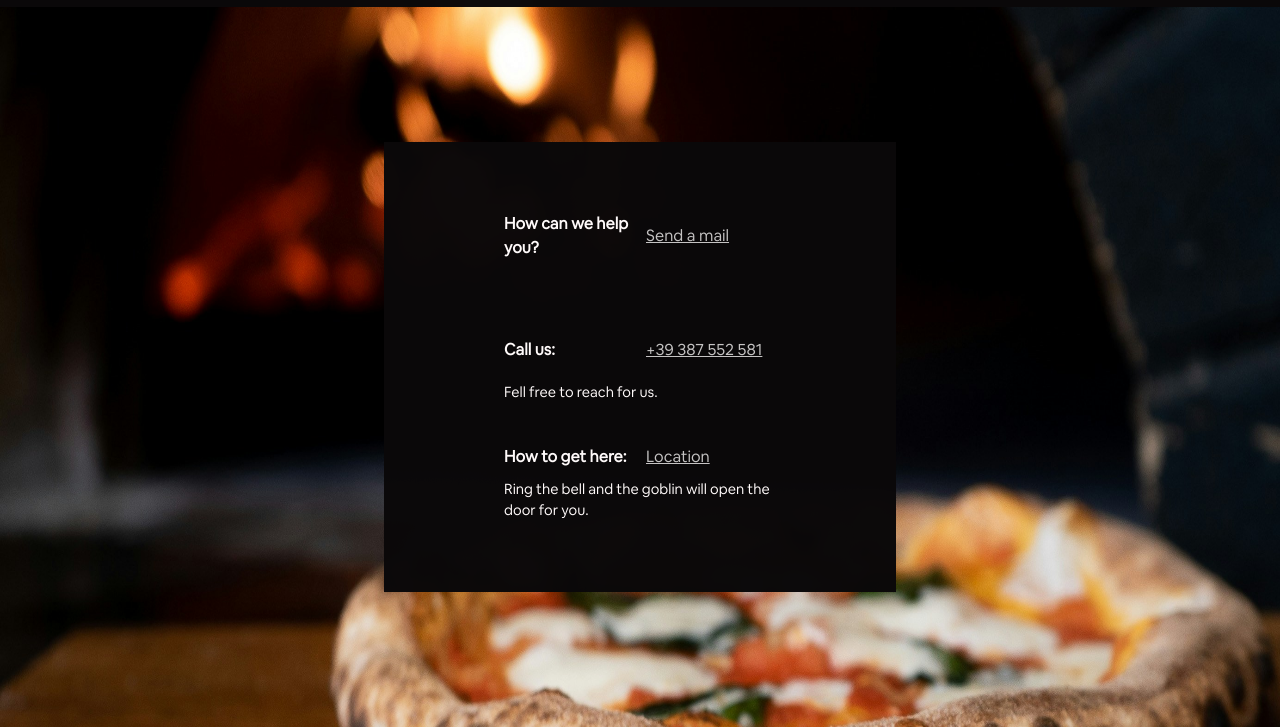
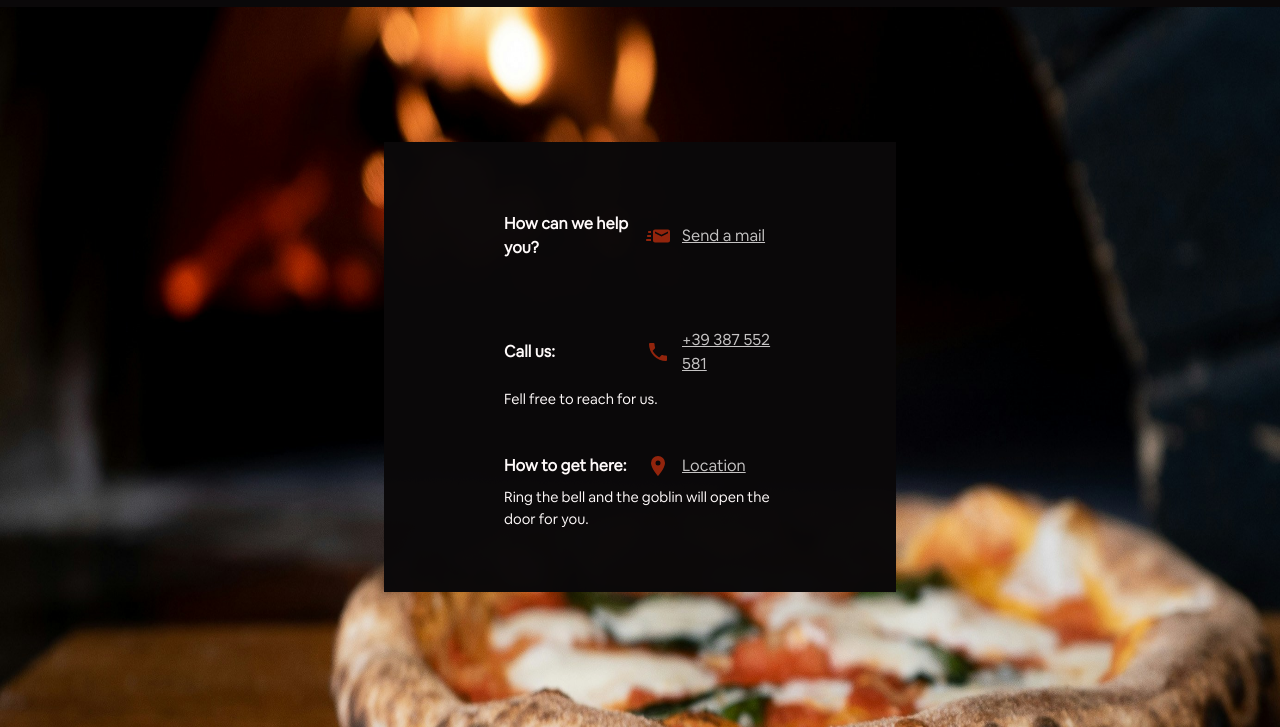
Before and after one commit to JodieFlacko/Restaurant-Page, a website built with webpack: page src/template.html in a window 1280 px wide. Both pictures are taken after a click on the button "CONTACTS". Shown: the part 73-800 px from the top of the page. Built offline with nearby package versions, Linux system fonts and the light colour scheme.

Commit message:
style: contatcs

```diff
--- a/src/contacts-load.js
+++ b/src/contacts-load.js
@@ -1,4 +1,7 @@
-import { setLinkAttributes } from "./location-load";
+import { createIconDiv } from ".";
+import mapMarkerIcon from "./images/map-marker.svg";
+import phoneMarkerIcon from "./images/phone.svg";
+import mailMarkerIcon from "./images/email-fast.svg";
 
 export function contactsLoad(content){
     if(content.classList.value !== "contacts") content.classList.value = "contacts";
@@ -10,41 +13,43 @@ export function contactsLoad(content){
   const contactItems = [
     {
       title: "How can we help you?",
-      link: " Send a mail",
-      href: "mailto: random@mail.com"
+      text: " Send a mail",
+      href: "mailto: random@mail.com",
+      desc: "",
+      src: mailMarkerIcon,
     },
 
     {
       title: "Call us:",
-      link: "+39 387 552 581",
+      text: "+39 387 552 581",
       href: "tel: +39 387 552 581",
       desc: "Fell free to reach for us.",
+      src: phoneMarkerIcon,
     },
 
     {
       title: "How to get here:",
-      link: "Location",
+      text: "Location",
       href: "https://www.google.com/maps/dir//Via+Castel+Cicala,+80035+Nola+NA/@40.9206686,14.5453948,1642m/data=!3m2!1e3!4b1!4m9!4m8!1m0!1m5!1m1!1s0x133bb3e4504a3a4f:0xc428584518e78525!2m2!1d14.5505447!2d40.9206606!3e2?entry=ttu&g_ep=EgoyMDI1MDMxMi4wIKXMDSoJLDEwMjExNDUzSAFQAw%3D%3D",
       desc: "Ring the bell and the goblin will open the door for you.",
+      src: mapMarkerIcon,
     },
   ];
 
   for (let item of contactItems){
     const itemDiv = document.createElement("div");
     const title = document.createElement("span");
-    const link = document.createElement("a");
+    const iconDiv = createIconDiv(item.src, item.text, item.href);
     const desc = document.createElement("p");
     const strong = document.createElement("strong");
 
 
     title.textContent = item.title;
-    link.textContent = item.link;
-    setLinkAttributes(item.href, link);
     desc.textContent = item.desc;
 
     itemDiv.appendChild(strong)
     strong.appendChild(title);
-    itemDiv.appendChild(link);
+    itemDiv.appendChild(iconDiv);
     itemDiv.appendChild(desc);
 
     container.appendChild(itemDiv);
--- a/src/index.js
+++ b/src/index.js
@@ -25,3 +25,36 @@ pageLoad(content);
     }
   }
 })()
+
+export function createIconDiv(src, text, href){
+  const iconDiv = document.createElement("div");
+  const imgIcon = document.createElement("img");
+  const imgLink = createLink(href, text);
+  imgIcon.setAttribute("src", src);
+  iconDiv.appendChild(imgIcon);
+  iconDiv.appendChild(imgLink);
+  return iconDiv;
+}
+
+function setLinkAttributes(href, element){
+  const attributes = {
+    href,
+    target: "_blank",
+    rel: "noopener noreferrer",
+  };
+  const pattern = /^https:\/\/www.google.com\/maps/;
+  if(pattern.test(href)){
+    for(let property in attributes){
+      element.setAttribute(property, attributes[property]);
+    };
+    return;
+  }
+  element.setAttribute("href", href);
+}
+
+function createLink(href, text){
+  const link = document.createElement("a");
+  setLinkAttributes(href, link);
+  link.textContent = text;
+  return link;
+}
--- a/src/location-load.js
+++ b/src/location-load.js
@@ -1,3 +1,4 @@
+import { createIconDiv } from ".";
 import mapMarkerIcon from "./images/map-marker.svg"
 import phoneMarkerIcon from "./images/phone.svg"
 
@@ -30,36 +31,3 @@ export function locationLoad(content){
   descPar.innerHTML = desc;
   container.appendChild(descPar);
 }
-
-export function createIconDiv(src, text, href){
-  const iconDiv = document.createElement("div");
-  const imgIcon = document.createElement("img");
-  const imgLink = createLink(href, text);
-  imgIcon.setAttribute("src", src);
-  iconDiv.appendChild(imgIcon);
-  iconDiv.appendChild(imgLink);
-  return iconDiv;
-}
-
-export function setLinkAttributes(href, element){
-  const attributes = {
-    href,
-    target: "_blank",
-    rel: "noopener noreferrer",
-  };
-  const pattern = /^https:\/\/www.google.com\/maps/;
-  if(pattern.test(href)){
-    for(let property in attributes){
-      element.setAttribute(property, attributes[property]);
-    };
-    return;
-  }
-  element.setAttribute("href", href);
-}
-
-export function createLink(href, text){
-  const link = document.createElement("a");
-  setLinkAttributes(href, link);
-  link.textContent = text;
-  return link;
-}
--- a/src/styles/styles.css
+++ b/src/styles/styles.css
@@ -269,7 +269,6 @@ h1 span:hover{
 }
 
 .footer-item img{
-  display: inline-block;
   cursor: pointer;
 }
 
@@ -347,7 +346,7 @@ a:hover{
   margin-right: 10px;
 }
 
-#content.location img{
+div img{
   width: 24px;
   height: 24px;
   display: inline-block;
@@ -367,7 +366,7 @@ a:hover{
   gap: 20px;
 }
 
-#content.contacts .container div{
+#content.contacts .container > div{
   flex: 1;
   display: grid;
   grid-template-rows: 1fr 1fr;
@@ -375,6 +374,10 @@ a:hover{
   align-items: center;
   column-gap: 12px;
 }
+#content.contacts .container > div div{
+  display: flex;
+  align-items: center;
+}
 
 #content.contacts .container p{
   grid-column: 1 / -1;
```
Also changed, not shown: src/images/email-fast.svg (added).
